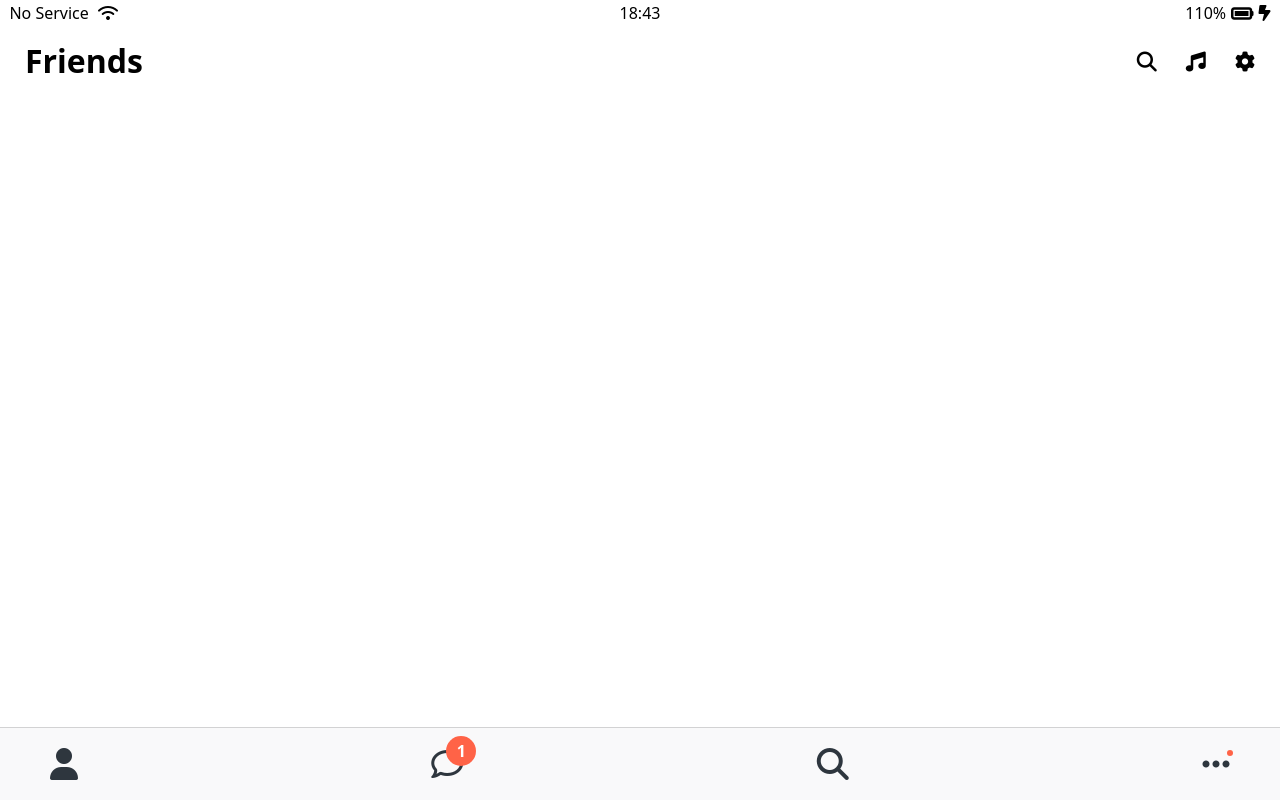
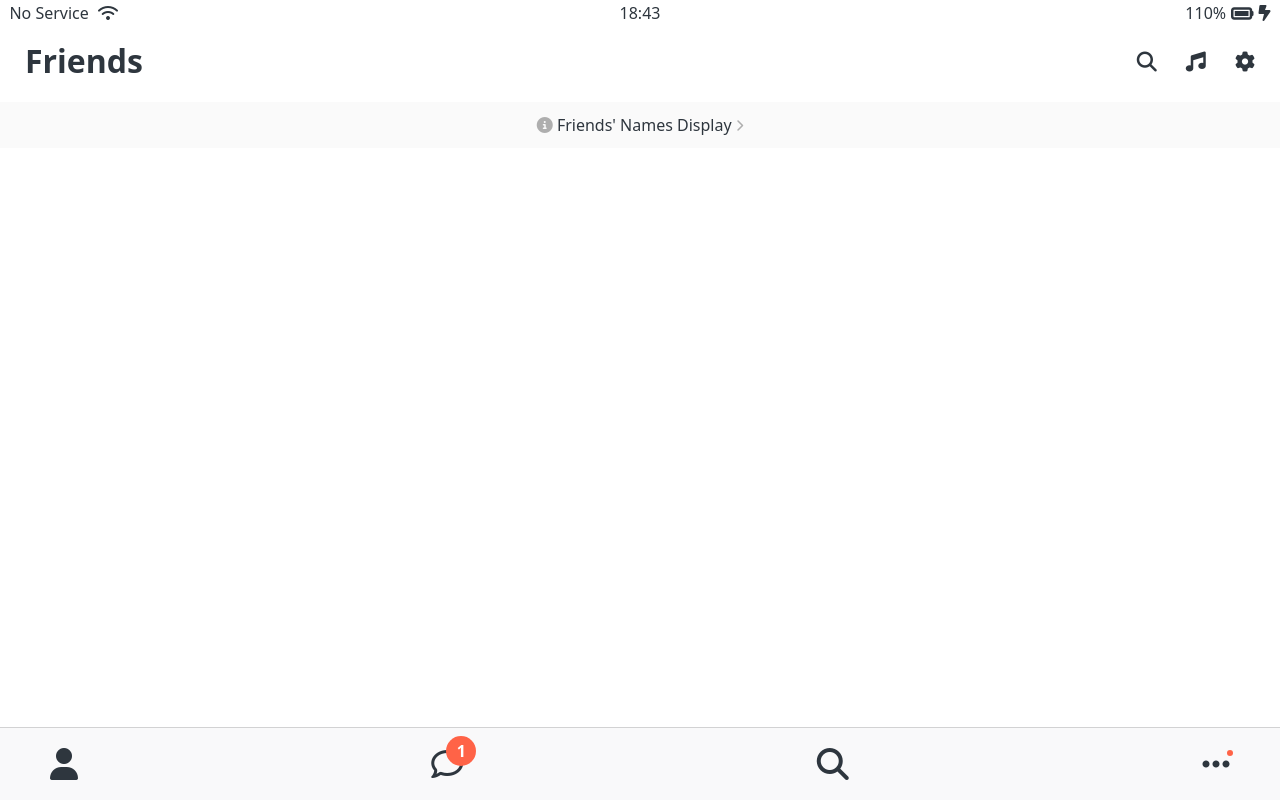
Before and after one commit to ahnzi91/kokoa-clone, a website built with Vite: page friends.html in a window 1280 px wide. Built offline with nearby package versions, Linux system fonts and the light colour scheme.

Commit message:
#6.15 Friends Screen part One - Friends 페이지 link 추가 작업 완료

```diff
--- /dev/null
+++ b/css/screen/friends.css
@@ -0,0 +1,14 @@
+/* Friends Display Link CSS */
+
+/* <a href="" id="friends-display-link"></a> */
+#friends-display-link {
+  display: block;
+  text-align: center;
+  background-color: #fafafa;
+  padding: 15px 0;
+  font-size: 16px;
+}
+
+#friends-display-link i {
+  color: rgba(0, 0, 0, 0.3);
+}
--- a/css/styles.css
+++ b/css/styles.css
@@ -8,8 +8,10 @@
 
 /* Screens */
 @import "screen/login.css";
+@import "screen/friends.css";
 
 body {
+  color: #2e363e;
   font-family: system-ui, -apple-system, BlinkMacSystemFont, "Segoe UI", Roboto, Oxygen, Ubuntu,
     Cantarell, "Open Sans", "Helvetica Neue", sans-serif;
 }
--- a/friends.html
+++ b/friends.html
@@ -31,6 +31,12 @@
       </div>
     </header>
 
+    <a href="#" id="friends-display-link">
+      <i class="fa-solid fa-circle-info"></i>
+      Friends' Names Display
+      <i class="fa-solid fa-chevron-right fa-xs"></i>
+    </a>
+
     <nav class="nav">
       <ul class="nav__lists">
         <li class="nav__btn">
```
